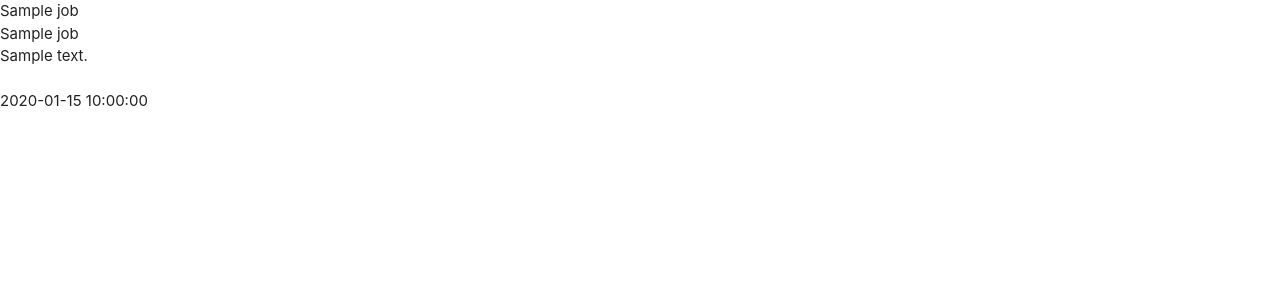
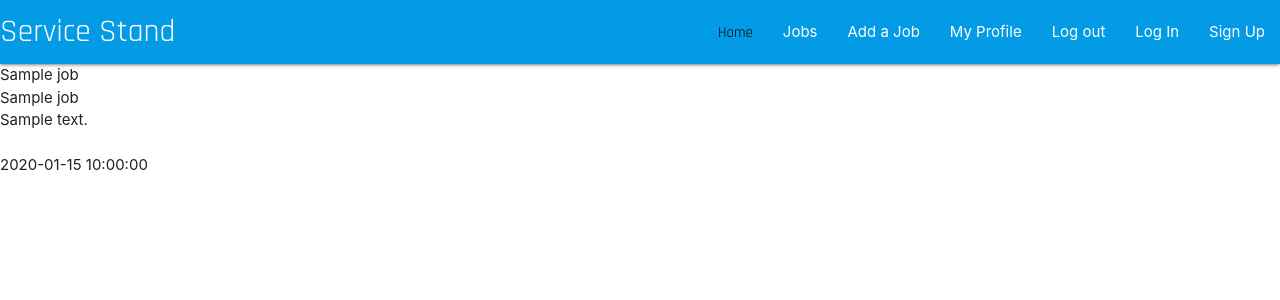
Before and after one commit to Chempearcedev/service_stand, a Flask app: page / in a window 1280 px wide. Shown: the top 300 px of the page. Run offline with Flask 2, Linux system fonts and the light colour scheme; a database or web service that is not in the repository returns one stand-in record (values such as "Sample title"); some libraries are stand-ins or nearby versions.

Commit message:
Added navbar from Materialize and sidebar

```diff
--- a/static/css/style.css
+++ b/static/css/style.css
@@ -0,0 +1,8 @@
+body {
+    background-color: white;
+}
+
+.navbar-title  {
+color: black;
+font-family: 'Rajdhani', sans-serif;
+}
--- a/static/js/script.js
+++ b/static/js/script.js
@@ -0,0 +1,3 @@
+  $(document).ready(function(){
+    $('.sidenav').sidenav();
+  });
--- a/templates/base.html
+++ b/templates/base.html
@@ -3,6 +3,9 @@
 <head>
     <meta charset="UTF-8">
     <meta name="viewport" content="width=device-width, initial-scale=1.0">
+    <link rel="preconnect" href="https://fonts.gstatic.com">
+    <link rel="preconnect" href="https://fonts.gstatic.com">
+    <link href="https://fonts.googleapis.com/css2?family=Rajdhani:wght@300;400&display=swap" rel="stylesheet">
     <link rel="stylesheet" href="https://cdnjs.cloudflare.com/ajax/libs/font-awesome/5.15.3/css/all.min.css"
         integrity="sha512-iBBXm8fW90+nuLcSKlbmrPcLa0OT92xO1BIsZ+ywDWZCvqsWgccV3gFoRBv0z+8dLJgyAHIhR35VZc2oM/gI1w==" crossorigin="anonymous" type="text/css"/>
     <link rel="stylesheet" href="https://cdnjs.cloudflare.com/ajax/libs/materialize/1.0.0/css/materialize.min.css" type="text/css">
@@ -12,6 +15,37 @@
     <title>Service Stand</title>
 </head>
 <body>
+
+    <header>
+        <!-- navbar-->
+	<nav class="nav-extended text-shadow light-blue darken-1">
+			<div class="nav-wrapper">
+				<a href="{{ url_for('get_jobs') }}" class="brand-logo navbar-title">Service Stand</a>
+				<a href="#" data-target="mobile-demo" class="sidenav-trigger right"><i class="fas fa-bars"></i></a>
+				<ul class="right hide-on-med-and-down">
+					<li><a href="{{ url_for('get_jobs') }}"><span class="navbar-title">Home</span></a></li>
+					<li><a href="#"><span>Jobs</span></a></li>
+					<li><a href="#">Add a Job</a></li>
+					<li><a href="#">My Profile</a></li>
+					<li><a href="#">Log out</a></li>
+					<li><a href="#">Log In</a></li>
+					<li><a href="#">Sign Up</a></li>
+				</ul>
+			</div>
+		</nav>
+
+        <!-- mobile sidenav -->
+		<ul class="sidenav" id="mobile-demo">
+            <li><h4 class="center-align light-blue-text text-darken 4">Service Stand</h4></li>
+       	<li><a href="{{ url_for('get_jobs') }}">Home</a></li>
+					<li><a href="#">Jobs</a></li>
+					<li><a href="#">Add a Job</a></li>
+					<li><a href="#">My Profile</a></li>
+					<li><a href="#">Log out</a></li>
+					<li><a href="#">Log In</a></li>
+					<li><a href="#">Sign Up</a></li>
+		</ul>
+    </header>
 
     {% block content %}
     {% endblock %}
```
